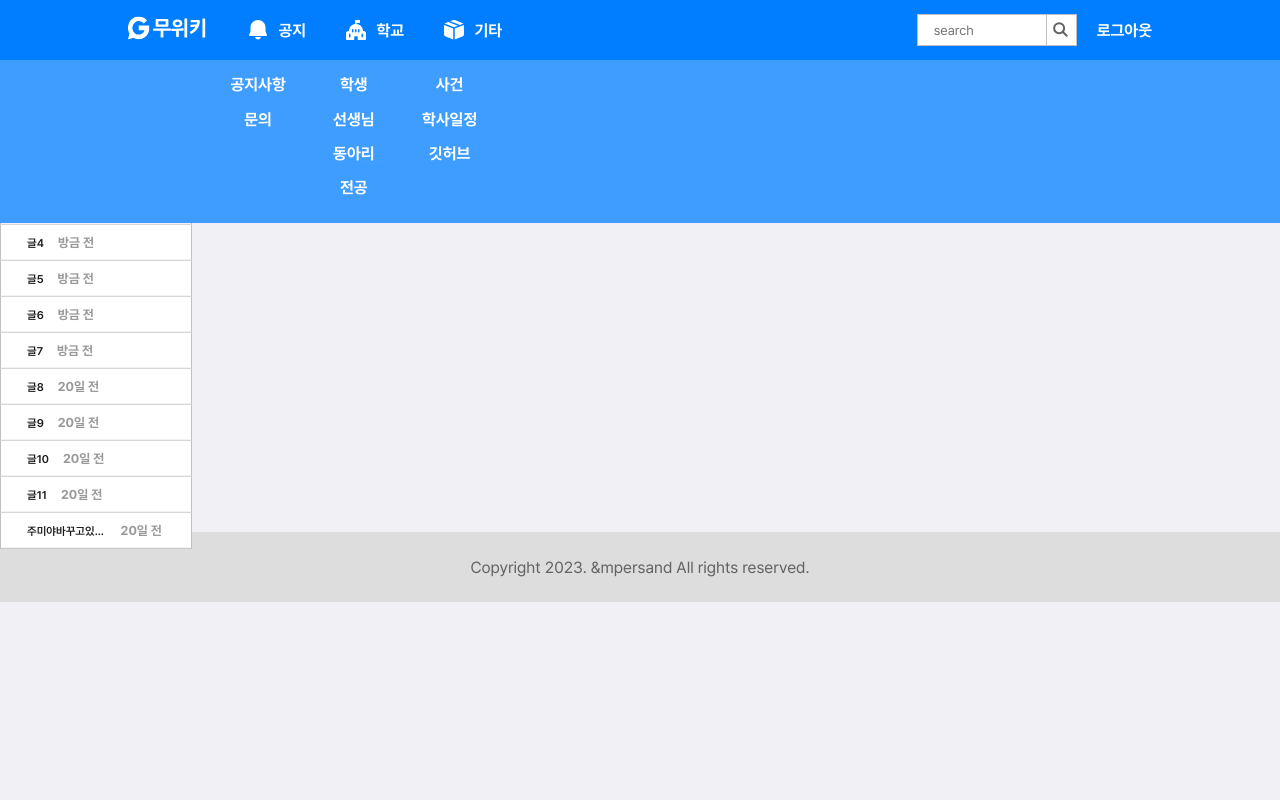
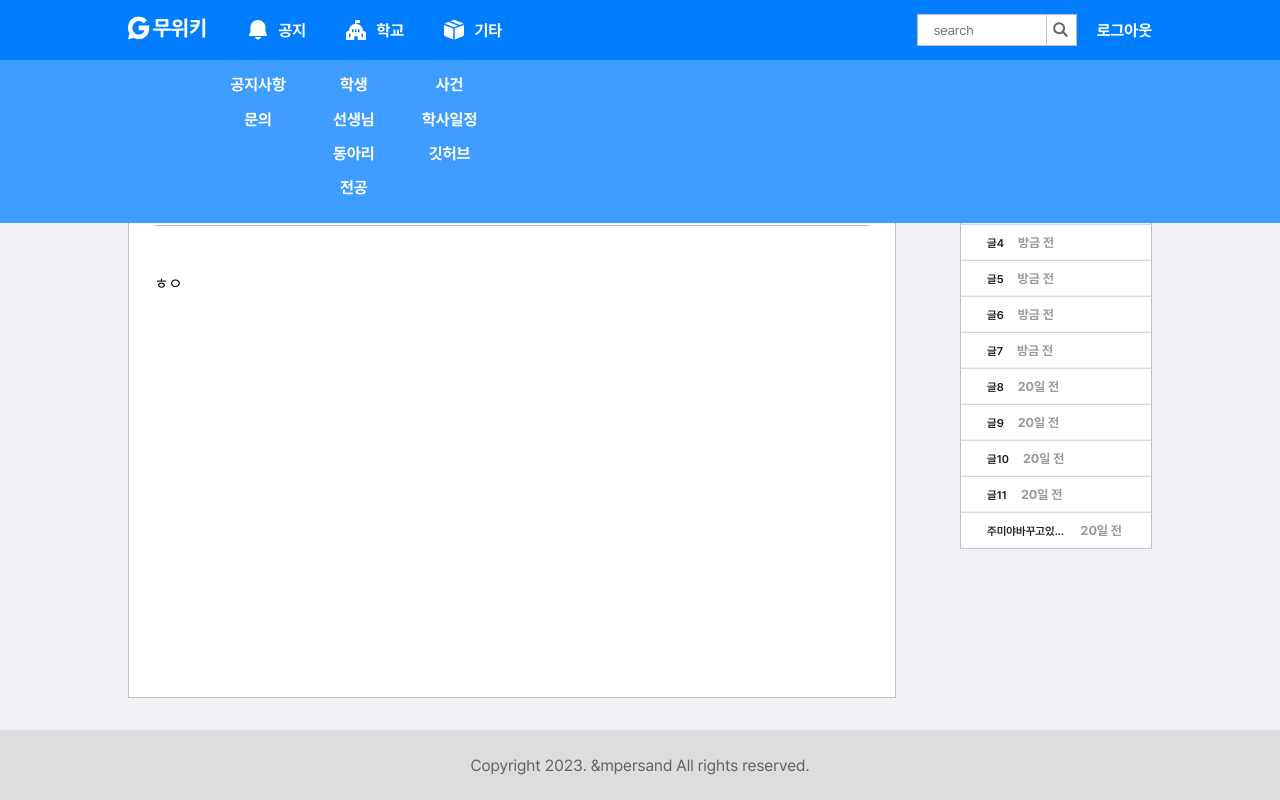
Before and after one commit to Team-Ampersand/Gmu-WiKi-client-v3, a Next.js app: page /home in a window 1280 px wide. Built offline with nearby package versions, Linux system fonts and the light colour scheme.

Commit message:
:lipstick: Add page container

```diff
--- /dev/null
+++ b/src/components/common/PageContainer/index.tsx
@@ -0,0 +1,35 @@
+import Header from '@/components/Header'
+import * as S from './style'
+import { PageContainerPropsType } from '@/types/components/PageContainerPropsType'
+import Footer from '@/components/Footer'
+import RecentModified from '@/components/RecentModified'
+
+export default function PageConatiner({
+  title,
+  sort,
+  children,
+  hasTitle,
+}: PageContainerPropsType) {
+  return (
+    <>
+      <Header />
+      <S.Page>
+        <S.PageContainer>
+          <S.TitleContainer>
+            {hasTitle && <h1>G무위키:</h1>}
+            <h1>{title}</h1>
+          </S.TitleContainer>
+          <S.SortContainer>
+            <p>분류</p>
+            <p>:</p>
+            <p>{sort}</p>
+          </S.SortContainer>
+          <S.Border />
+          {children}
+        </S.PageContainer>
+        <RecentModified />
+      </S.Page>
+      <Footer />
+    </>
+  )
+}
--- /dev/null
+++ b/src/components/common/PageContainer/style.ts
@@ -0,0 +1,59 @@
+import styled from '@emotion/styled'
+
+export const Page = styled.div`
+  display: flex;
+  gap: 5vw;
+`
+
+export const PageContainer = styled.div`
+  width: 60vw;
+  min-height: calc(96vh - 130px);
+  height: auto;
+  margin-left: 10vw;
+  margin-bottom: 4vh;
+  padding: 4vh 2vw 7vh 2vw;
+  background-color: #fff;
+  border: 1px solid #c0c0c0;
+  border-top: none;
+
+  @media screen and (max-width: 1000px) {
+    width: 100%;
+    margin: 0;
+    min-height: calc(100vh - 130px);
+  }
+`
+
+export const TitleContainer = styled.div`
+  display: flex;
+  h1 {
+    color: #636363;
+    font-weight: 600;
+    font-size: 2.4rem;
+  }
+`
+
+export const SortContainer = styled.div`
+  width: 100%;
+  height: 4vh;
+  border: 1px solid #c0c0c0;
+  margin-top: 4vh;
+  display: flex;
+  align-items: center;
+  padding: 0 1vw;
+  gap: 0.2vw;
+
+  p {
+    color: #191919;
+  }
+
+  p:nth-child(3) {
+    color: #007eff;
+  }
+`
+
+export const Border = styled.div`
+  width: 100%;
+  height: 3vh;
+  border-bottom: 1px solid #c0c0c0;
+  margin-bottom: 6vh;
+`
--- a/src/pages/_app.tsx
+++ b/src/pages/_app.tsx
@@ -7,10 +7,8 @@ import type { AppProps } from 'next/app'
 export default function App({ Component, pageProps }: AppProps) {
   return (
     <RecoilRoot>
-      <Header />
       <Globalstyle />
       <Component {...pageProps} />
-      <Footer />
     </RecoilRoot>
   )
 }
--- a/src/pages/home.tsx
+++ b/src/pages/home.tsx
@@ -1,11 +1,12 @@
 import SEO from '@/components/SEO'
-import RecentModified from '@/components/RecentModified'
+import PageConatiner from '@/components/common/PageContainer'
 export default function home() {
   return (
     <>
-    <SEO title='| 홈' />
-    <RecentModified/>
+      <SEO title='| 홈' />
+      <PageConatiner title='대문' sort='G무위키' hasTitle>
+        ㅎㅇ
+      </PageConatiner>
     </>
   )
-
 }
--- /dev/null
+++ b/src/types/components/PageContainerPropsType.ts
@@ -0,0 +1,6 @@
+export interface PageContainerPropsType {
+  title: string
+  sort: string
+  children: React.ReactNode
+  hasTitle?: boolean
+}
```
